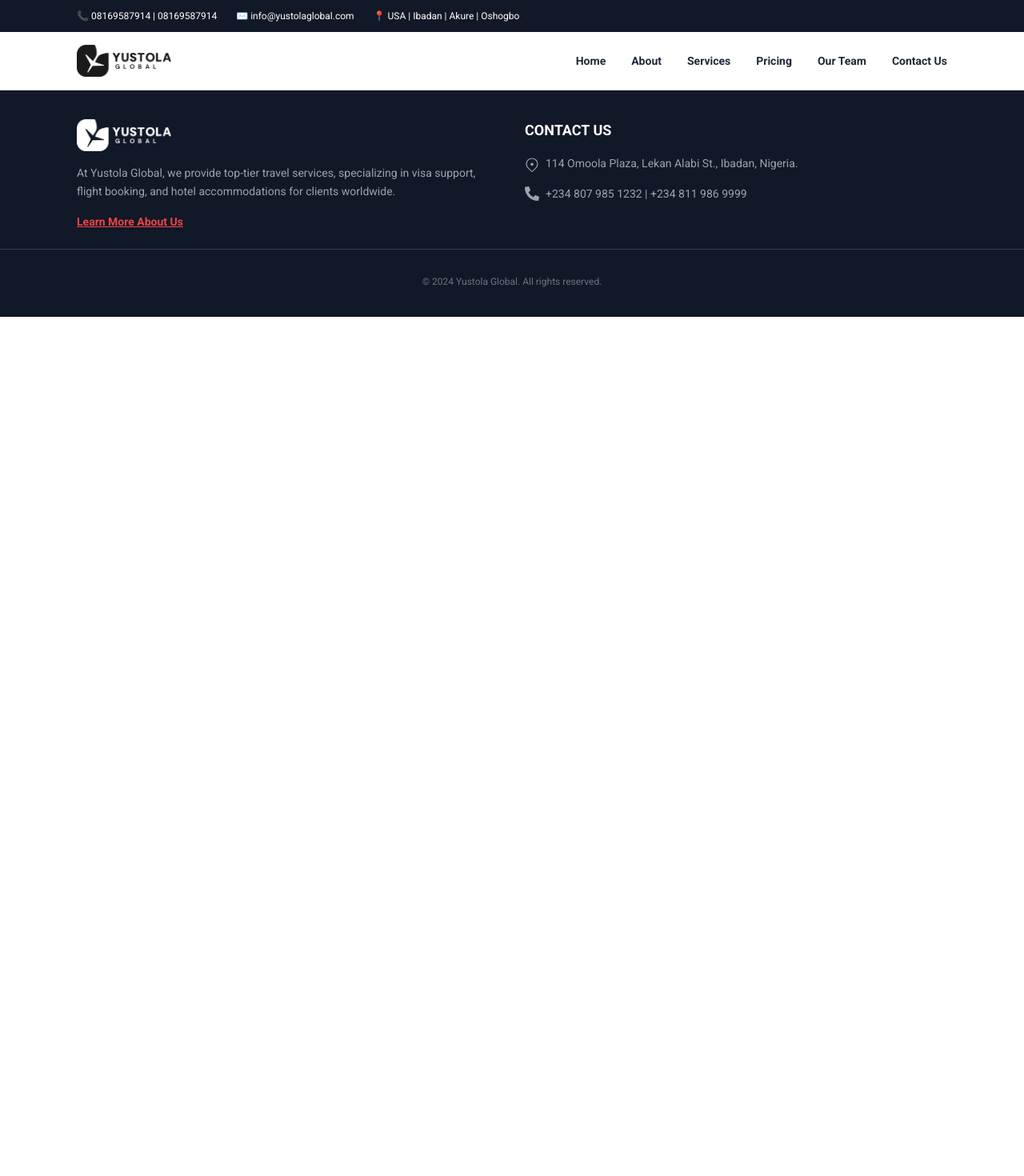
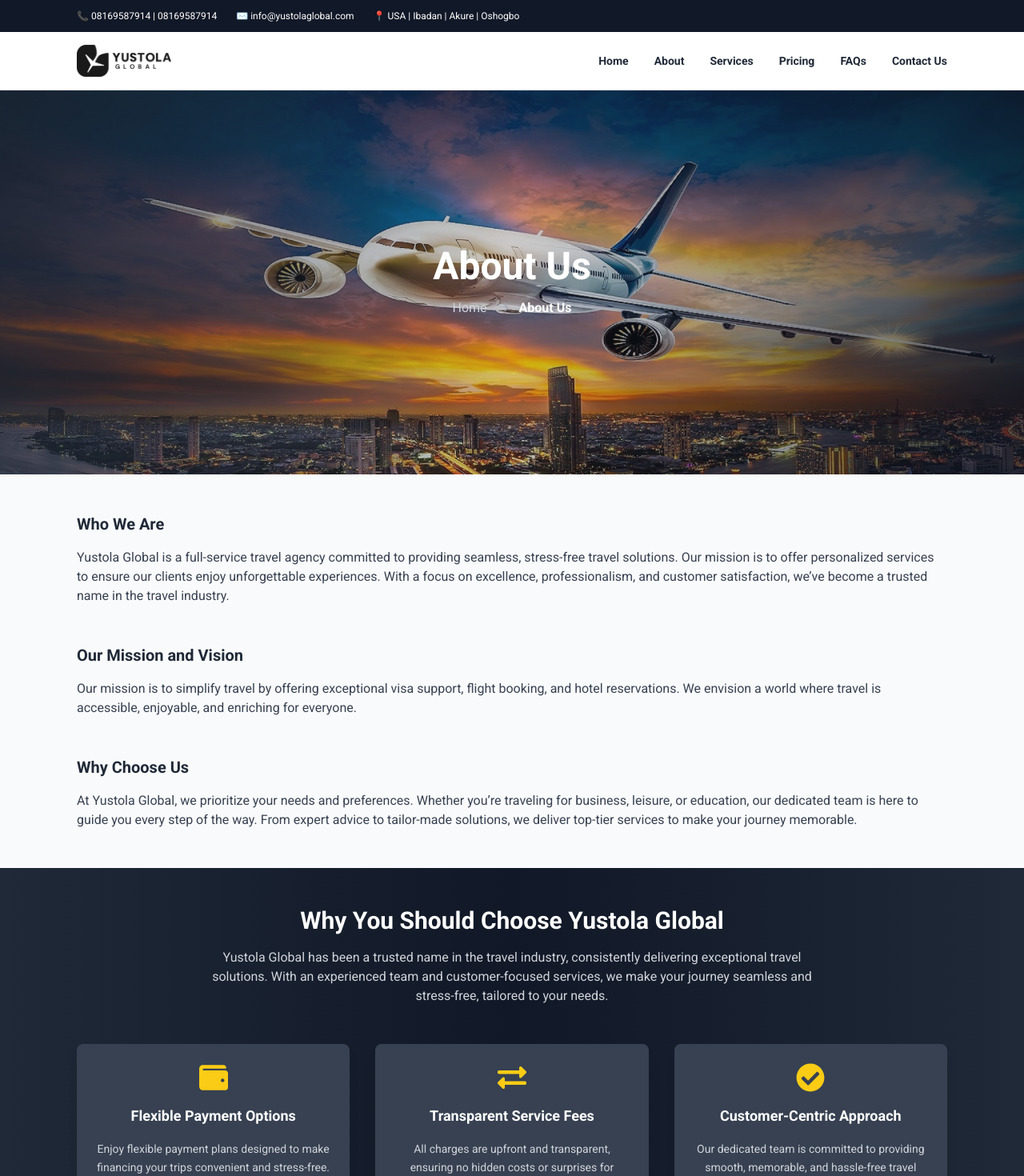
Before and after one commit to DevTaiwo18/Yustola-Global, a React (Vite) app: page /about in a window 1280 px wide. Shown: the top 1470 px of the page at 80% size. Before the commit the page ends 800 px from the top, so only its background shows below. Built offline with nearby package versions, Linux system fonts and the light colour scheme.

Commit message:
first commit

```diff
--- a/src/components/Header.jsx
+++ b/src/components/Header.jsx
@@ -100,8 +100,8 @@ const Header = () => {
                 <Link to="/pricing" onClick={closeMenu} className="text-gray-900 hover:text-blue-700 text-lg font-semibold w-full">
                   Pricing
                 </Link>
-                <Link to="/team" onClick={closeMenu} className="text-gray-900 hover:text-blue-700 text-lg font-semibold w-full">
-                  Our Team
+                <Link to="/faqs" onClick={closeMenu} className="text-gray-900 hover:text-blue-700 text-lg font-semibold w-full">
+                  FAQs
                 </Link>
                 <Link to="/contact" onClick={closeMenu} className="text-gray-900 hover:text-blue-700 text-lg font-semibold w-full">
                   Contact Us
@@ -117,7 +117,7 @@ const Header = () => {
           <Link to="/about" className="text-gray-800 hover:text-blue-700 transition-colors duration-200">About</Link>
           <Link to="/services" className="text-gray-800 hover:text-blue-700 transition-colors duration-200">Services</Link>
           <Link to="/pricing" className="text-gray-800 hover:text-blue-700 transition-colors duration-200">Pricing</Link>
-          <Link to="/team" className="text-gray-800 hover:text-blue-700 transition-colors duration-200">Our Team</Link>
+          <Link to="/faqs" className="text-gray-800 hover:text-blue-700 transition-colors duration-200">FAQs</Link>
           <Link to="/contact" className="text-gray-800 hover:text-blue-700 transition-colors duration-200">Contact Us</Link>
         </nav>
       </div>
--- a/src/pages/AboutUs.jsx
+++ b/src/pages/AboutUs.jsx
@@ -1,11 +1,81 @@
-import React from 'react'
+import React, { useEffect } from "react";
+import { Helmet } from "react-helmet-async"; // Helmet for SEO
+import HeroSection from "../components/HeroSection"; // Import updated HeroSection
+import AOS from "aos";
+import "aos/dist/aos.css";
+import Why from "../components/Why";
+import Ourservice from "../components/Ourservice";
 
 const AboutUs = () => {
+  useEffect(() => {
+    AOS.init({ duration: 1000 }); // Initialize AOS animations
+  }, []);
+
   return (
     <div>
+      {/* Helmet for SEO */}
+      <Helmet>
+        <title>About Us | Yustola Global</title>
+        <meta
+          name="description"
+          content="Learn about Yustola Global - our mission, vision, and the exceptional travel services we provide for clients worldwide."
+        />
+      </Helmet>
 
+      {/* Hero Section */}
+      <HeroSection title="About Us" breadcrumb={["Home", "About Us"]} />
+
+      {/* About Us Content */}
+      <div className="py-12 bg-gray-50">
+        <div className="max-w-[85%] mx-auto text-gray-700 leading-relaxed space-y-12">
+          {/* Who We Are */}
+          <div
+            data-aos="fade-up"
+            className="space-y-4"
+          >
+            <h2 className="text-lg md:text-xl font-semibold text-gray-800">
+              Who We Are
+            </h2>
+            <p className="text-sm md:text-base">
+              Yustola Global is a full-service travel agency committed to providing seamless, stress-free travel solutions. Our mission is to offer personalized services to ensure our clients enjoy unforgettable experiences. With a focus on excellence, professionalism, and customer satisfaction, we’ve become a trusted name in the travel industry.
+            </p>
+          </div>
+
+          {/* Our Mission and Vision */}
+          <div
+            data-aos="fade-up"
+            data-aos-delay="200"
+            className="space-y-4"
+          >
+            <h2 className="text-lg md:text-xl font-semibold text-gray-800">
+              Our Mission and Vision
+            </h2>
+            <p className="text-sm md:text-base">
+              Our mission is to simplify travel by offering exceptional visa support, flight booking, and hotel reservations. We envision a world where travel is accessible, enjoyable, and enriching for everyone.
+            </p>
+          </div>
+
+          {/* Why Choose Us */}
+          <div
+            data-aos="fade-up"
+            data-aos-delay="400"
+            className="space-y-4"
+          >
+            <h2 className="text-lg md:text-xl font-semibold text-gray-800">
+              Why Choose Us
+            </h2>
+            <p className="text-sm md:text-base">
+              At Yustola Global, we prioritize your needs and preferences. Whether you’re traveling for business, leisure, or education, our dedicated team is here to guide you every step of the way. From expert advice to tailor-made solutions, we deliver top-tier services to make your journey memorable.
+            </p>
+          </div>
+        </div>
+      </div>
+
+      <Why />
+
+      <Ourservice />
     </div>
-  )
-}
+  );
+};
 
-export default AboutUs
+export default AboutUs;
```
